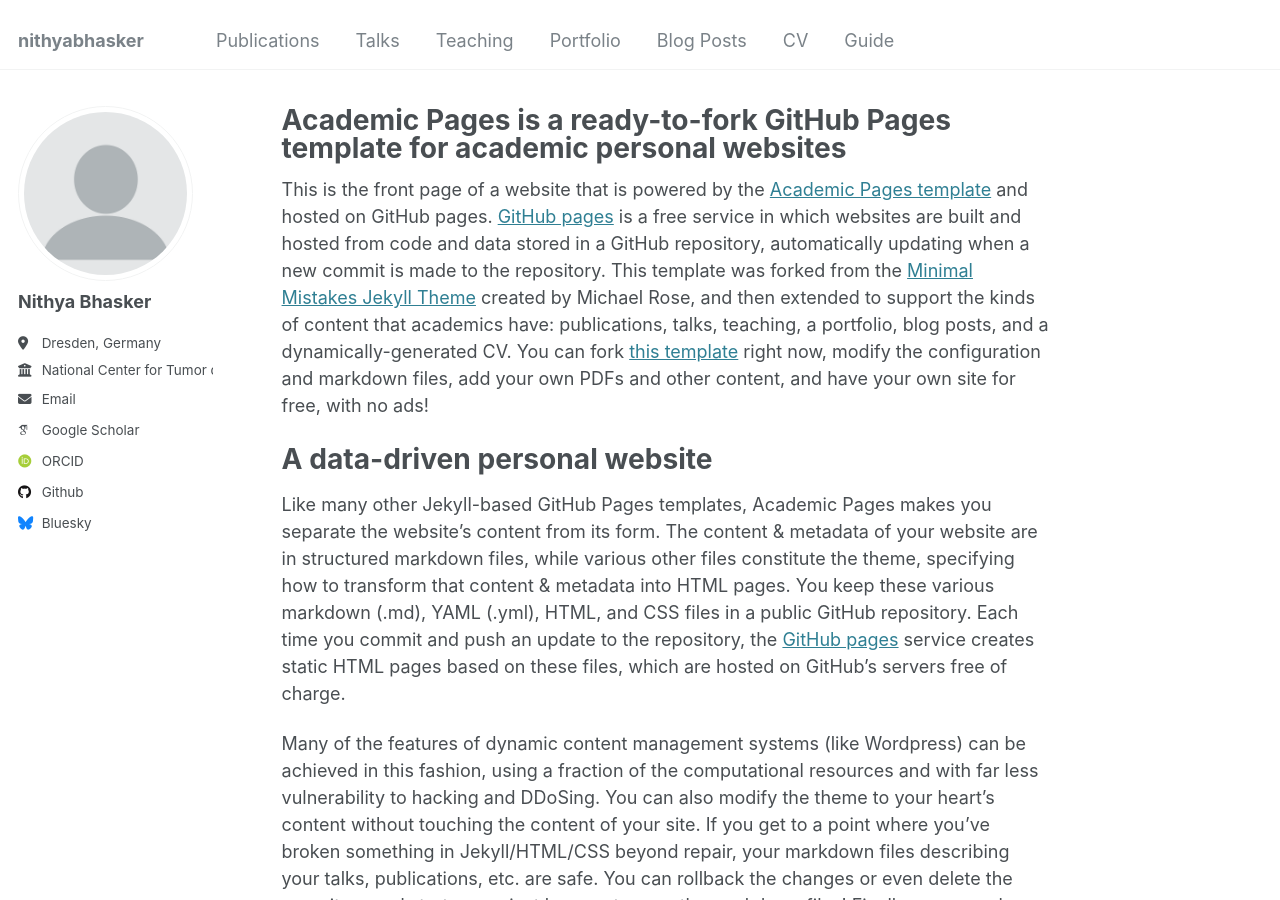
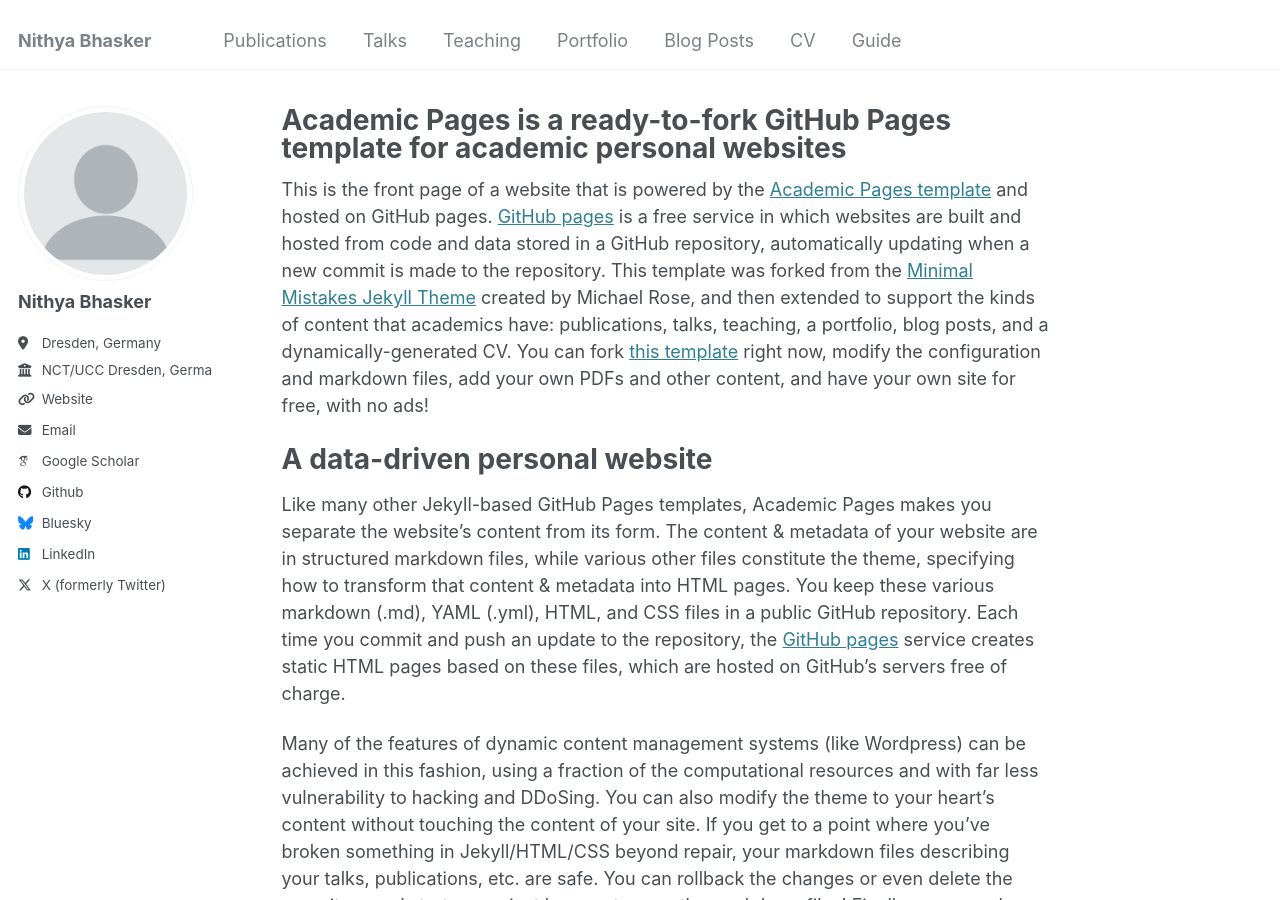
Before and after one commit to NithyaBhasker/nithyabhasker.github.io, a Jekyll site: the page built from _pages/about.md, in a window 1280 px wide and 900 px high. Built offline with Jekyll 4.4.1, drawn with Linux system fonts in a browser that asks for light colours; some web fonts are replaced.

Commit message:
Update _config.yml

```diff
--- a/_config.yml
+++ b/_config.yml
@@ -8,7 +8,7 @@
 
 # Basic Site Settings
 locale                   : "en-US"
-title                    : "nithyabhasker"
+title                    : "Nithya Bhasker"
 title_separator          : "-"
 name                     : &name "Nithya Bhasker"
 description              : &description "PhD student"
@@ -26,15 +26,15 @@ author:
   pronouns         : # example: "she/her"
   bio              : ""
   location         : "Dresden, Germany"
-  employer         : "National Center for Tumor diseases (NCT/UCC) Dresden, Germany"
-  uri              : # URL
+  employer         : "NCT/UCC Dresden, Germany"
+  uri              : "https://www.nct-dresden.de/en/research/departments-and-groups/translational-surgical-oncology/translational-surgical-oncology"
   email            : "nithya.bhasker@nct-dresden.de"
 
   # Academic websites
   arxiv            : # URL - Update with the correct link to your profile
   googlescholar    : "https://scholar.google.com/citations?user=h0pzNBkAAAAJ&hl=en"
   impactstory      : # URL
-  orcid            : "https://orcid.org/0000-0002-2666-8776"
+  orcid            : #"https://orcid.org/0000-0002-2666-8776"
   semantic         : # URL
   pubmed           : #"https://www.ncbi.nlm.nih.gov/pubmed/?term=john+snow"
   researchgate     : # URL
@@ -58,7 +58,7 @@ author:
   keybase          : # Username
   instagram        : # Username
   lastfm           : # Username
-  linkedin         : # Username
+  linkedin         : "Nithya Bhasker" # Username
   mastodon         : # URL
   medium           : # URL
   pinterest        : # Username
@@ -66,7 +66,7 @@ author:
   steam            : # Username
   telegram         : # URL
   tumblr           : # Username
-  twitter          : # Username for X / Twitter
+  twitter          : "nithyabhasker" # Username for X / Twitter
   vine             : # Username
   weibo            : # Username
   wikipedia        : # Username
```
